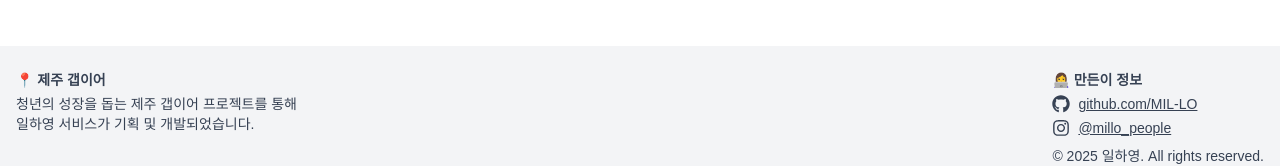
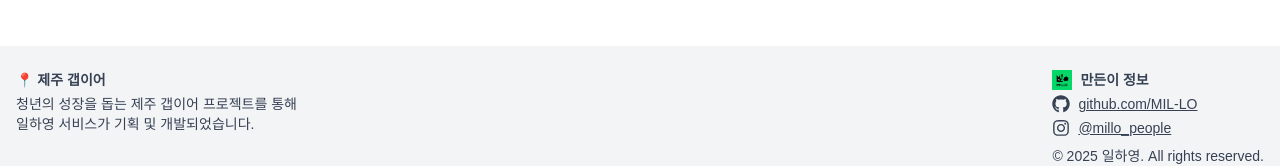
Before and after one commit to Leegiyeon/ilhayoung-web, a Next.js app: page / in a window 1280 px wide. Shown: the part 2668-2834 px from the top of the page. Built offline with nearby package versions, Linux system fonts and the light colour scheme.

Commit message:
design: 만든이 정보에 팀 로고 이미지 추가

```diff
--- a/src/components/Footer.tsx
+++ b/src/components/Footer.tsx
@@ -1,4 +1,5 @@
 import React from 'react';
+import Image from 'next/image';
 import { FaGithub, FaInstagram } from 'react-icons/fa';
 
 export default function Footer() {
@@ -17,7 +18,16 @@ export default function Footer() {
 
         {/* 만든이 정보 */}
         <div>
-          <h3 className="font-semibold mb-1">👩‍💻 만든이 정보</h3>
+          <div className="flex items-center gap-2 mb-1">
+            <Image
+              src="/img/team_logo.png"
+              alt="팀 로고"
+              width={20}
+              height={20}
+              className="inline-block"
+            />
+            <h3 className="font-semibold">만든이 정보</h3>
+          </div>
           <div className="flex items-center gap-2 mb-1">
             <FaGithub className="text-lg" />
             <a
```
Also changed, not shown: public/img/team_logo.png (added), public/img/team_logo_white.png (added).
